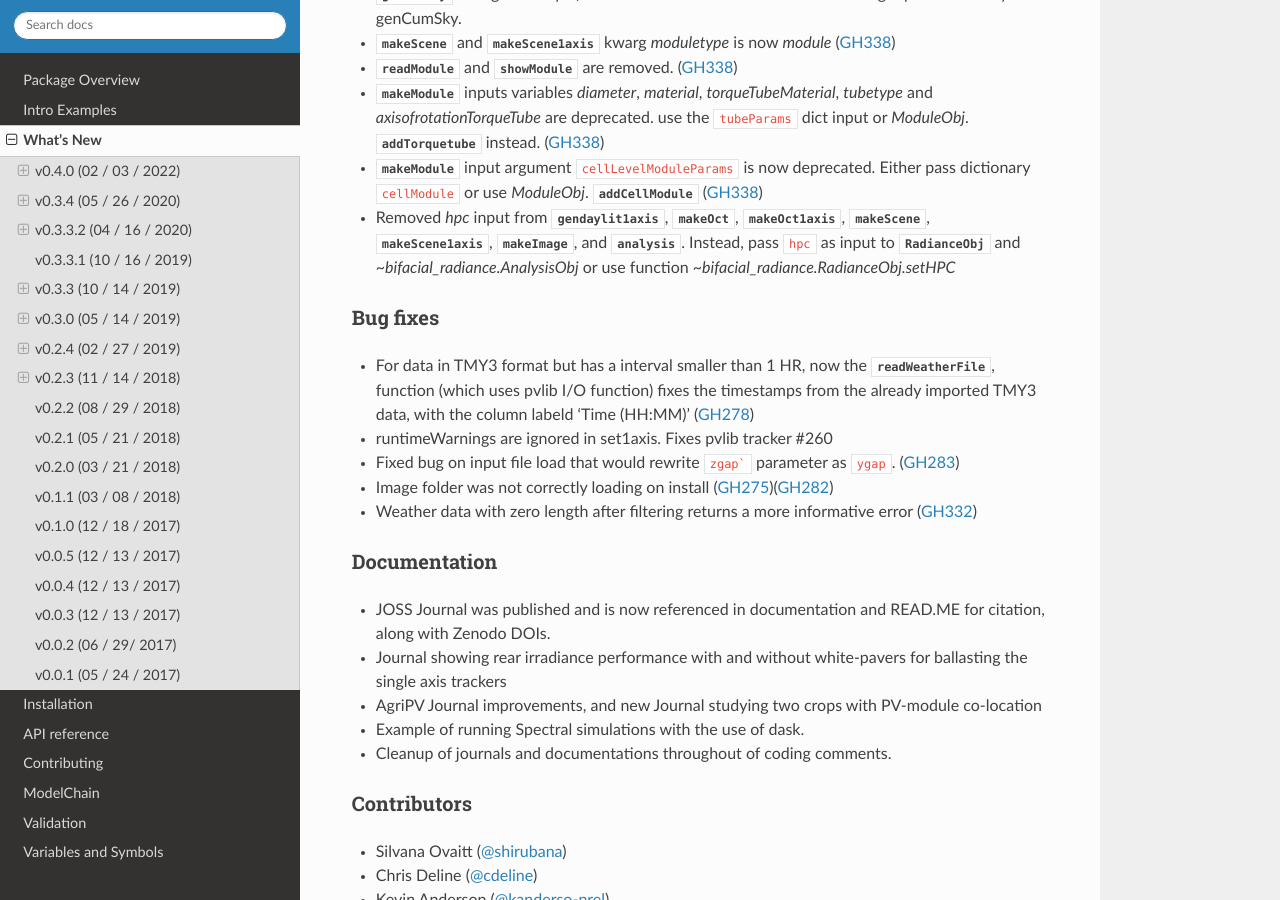
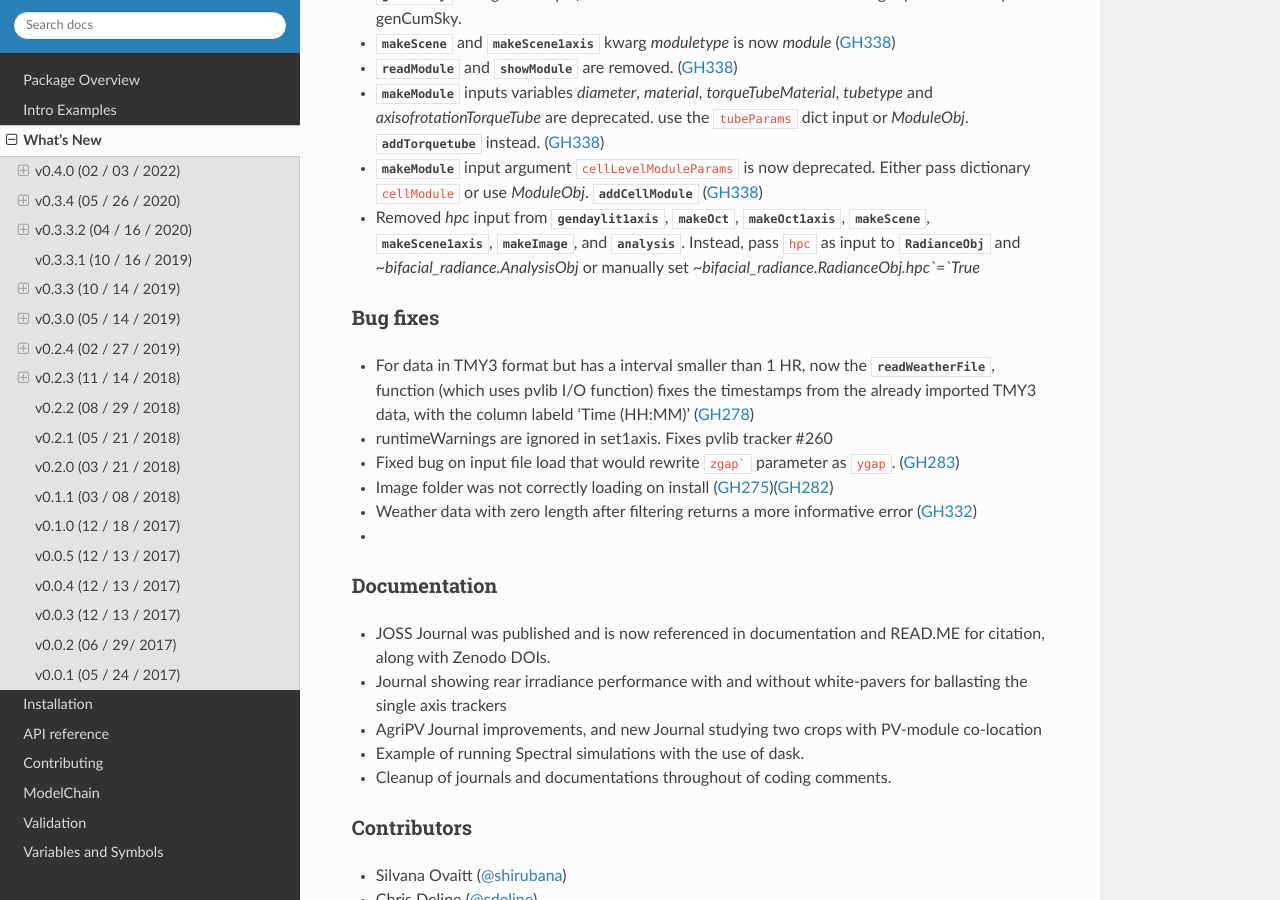
Before and after one commit to NREL/bifacial_radiance, a Sphinx documentation site: the page built from docs/sphinx/source/whatsnew.rst, in a window 1280 px wide and 900 px high, scrolled down 2316 px. Built offline with Sphinx 7.4.7 and the Read the Docs theme 2.0.0, drawn with Linux system fonts in a browser that asks for light colours.

Commit message:
Update v0.4.0.rst

````diff
--- a/docs/sphinx/source/whatsnew/v0.4.0.rst
+++ b/docs/sphinx/source/whatsnew/v0.4.0.rst
@@ -62,7 +62,7 @@ Deprecations
 * :py:class:`~bifacial_radiance.SceneObj.readModule` and :py:class:`~bifacial_radiance.SceneObj.showModule` are removed. (:pull:`338`)
 * :py:class:`~bifacial_radiance.RadianceObj.makeModule` inputs variables `diameter`, `material`, `torqueTubeMaterial`, `tubetype` and `axisofrotationTorqueTube` are deprecated.  use the ``tubeParams`` dict input or `ModuleObj`. :py:class:`~bifacial_radiance.ModuleObj.addTorquetube` instead. (:pull:`338`)
 * :py:class:`~bifacial_radiance.RadianceObj.makeModule` input argument ``cellLevelModuleParams`` is now deprecated.  Either pass dictionary ``cellModule`` or use `ModuleObj`. :py:class:`~bifacial_radiance.ModuleObj.addCellModule` (:pull:`338`)
-* Removed `hpc` input from :py:class:`~bifacial_radiance.RadianceObj.gendaylit1axis`, :py:class:`~bifacial_radiance.RadianceObj.makeOct`, :py:class:`~bifacial_radiance.RadianceObj.makeOct1axis`, :py:class:`~bifacial_radiance.RadianceObj.makeScene`, :py:class:`~bifacial_radiance.RadianceObj.makeScene1axis`, :py:class:`~bifacial_radiance.AnalysisObj.makeImage`, and :py:class:`~bifacial_radiance.AnalysisObj.analysis`. Instead, pass ``hpc`` as input to :py:class:`~bifacial_radiance.RadianceObj` and `~bifacial_radiance.AnalysisObj` or use function `~bifacial_radiance.RadianceObj.setHPC`
+* Removed `hpc` input from :py:class:`~bifacial_radiance.RadianceObj.gendaylit1axis`, :py:class:`~bifacial_radiance.RadianceObj.makeOct`, :py:class:`~bifacial_radiance.RadianceObj.makeOct1axis`, :py:class:`~bifacial_radiance.RadianceObj.makeScene`, :py:class:`~bifacial_radiance.RadianceObj.makeScene1axis`, :py:class:`~bifacial_radiance.AnalysisObj.makeImage`, and :py:class:`~bifacial_radiance.AnalysisObj.analysis`. Instead, pass ``hpc`` as input to :py:class:`~bifacial_radiance.RadianceObj` and `~bifacial_radiance.AnalysisObj` or manually set `~bifacial_radiance.RadianceObj.hpc`=`True`
 
 Bug fixes
 ~~~~~~~~~
@@ -71,6 +71,7 @@ Bug fixes
 * Fixed bug on input file load that would rewrite ``zgap``` parameter as ``ygap``. (:issue:`283`)
 * Image folder was not correctly loading on install (:issue:`275`)(:issue:`282`)
 * Weather data with zero length after filtering returns a more informative error (:issue:`332`)
+*
 
 
 
````
